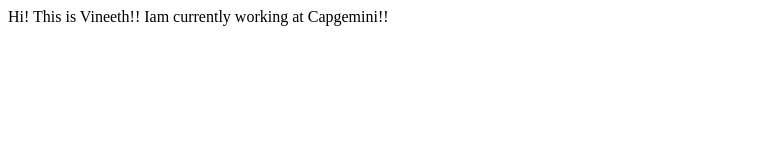
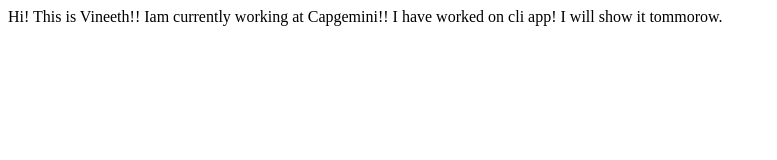
Before and after one commit to Vineethkumar-Shetty/vineethshetty.com, a plain HTML site: page index.html in a window 1280 px wide. Shown: the whole page, without its empty margins (0-777 px from the left). Drawn offline with Linux system fonts and the light colour scheme.

Commit message:
update-projectDetails

```diff
--- a/index.html
+++ b/index.html
@@ -10,5 +10,7 @@
     Hi! This is Vineeth!!
 
     Iam currently working at Capgemini!!
+
+    I have worked on cli app! I will show it tommorow.
 </body>
 </html>
```
